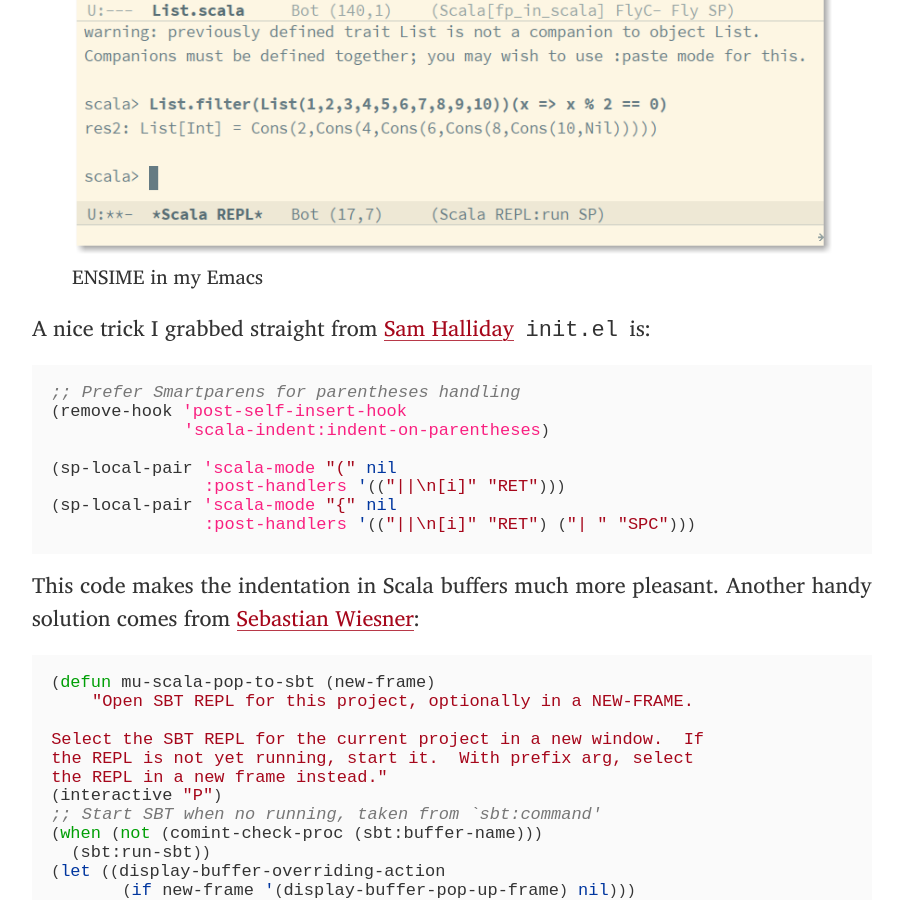
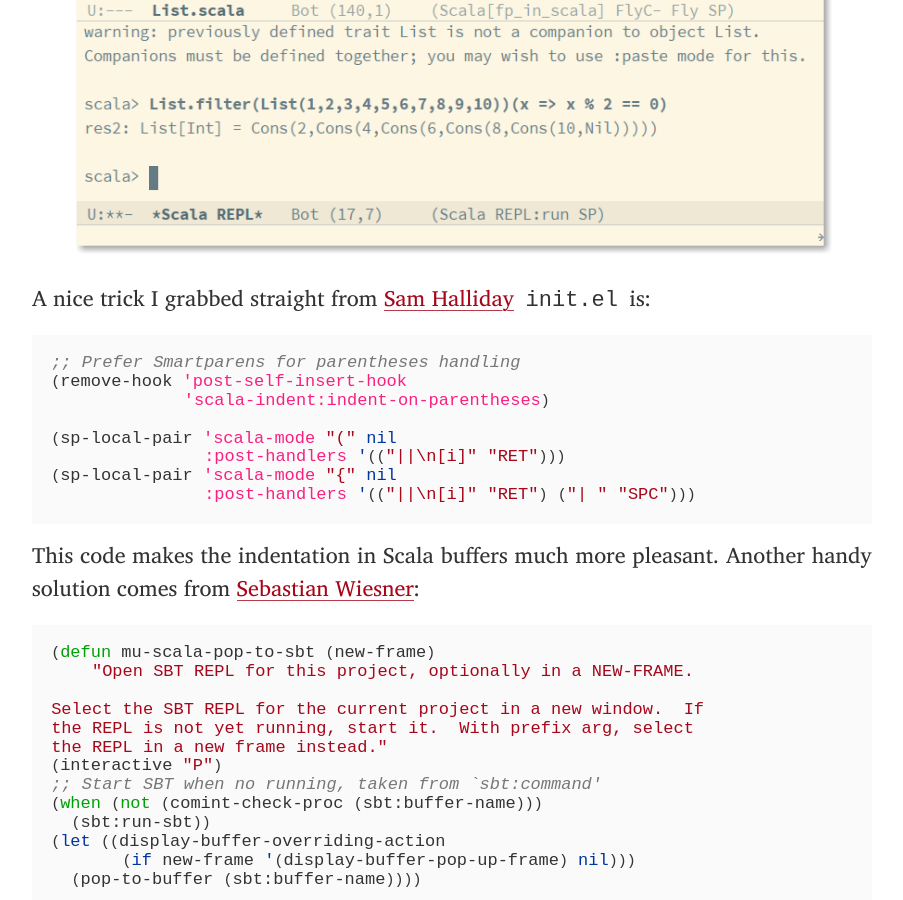
Before and after one commit to manuel-uberti/manuel-uberti.github.io, a Jekyll site: the page built from _posts/2016-11-01-ensime.md, in a window 1280 px wide and 900 px high, scrolled down 901 px. Shown: the whole window, without its empty margins (188-1091 px from the left). Built offline with Jekyll 4.4.1, drawn with Linux system fonts in a browser that asks for light colours; some web fonts are replaced.

Commit message:
Remove caption

```diff
--- a/_posts/2016-11-01-ensime.md
+++ b/_posts/2016-11-01-ensime.md
@@ -21,9 +21,6 @@ working setup. It is really a matter of minutes.
 
 <figure>
     <img src="/images/ensime.png">
-    <figcaption>
-    ENSIME in my Emacs
-    </figcaption>
 </figure>
 
 A nice trick I grabbed straight from [Sam Halliday](https://github.com/fommil)
```
